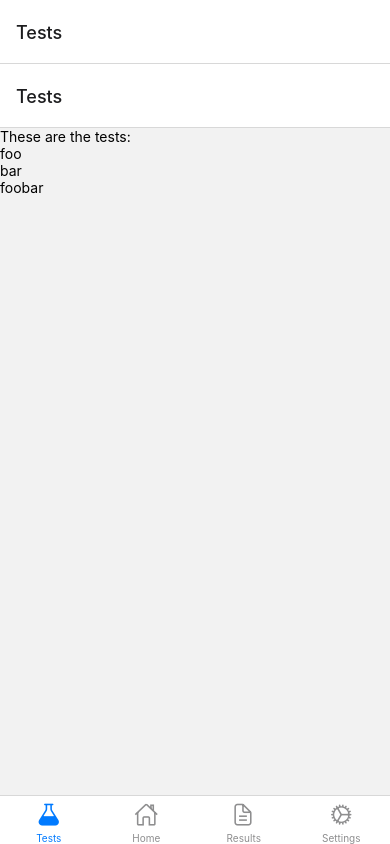
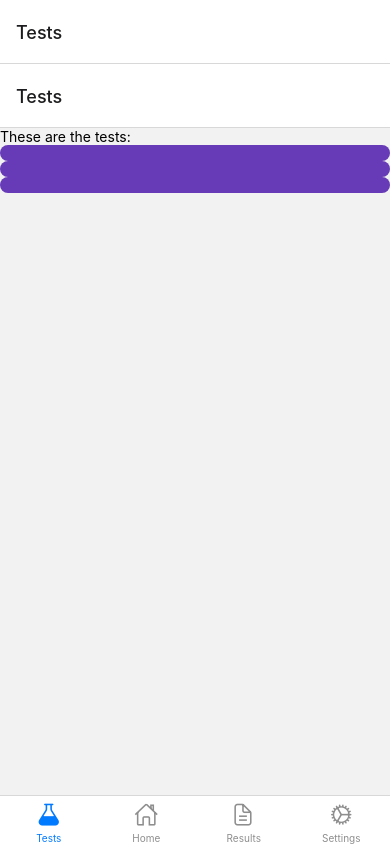
Before and after one commit to bennetthilberg/amos-app, a React Native app: screen /Tests in a window 390 px wide. Built offline with nearby package versions, Linux system fonts and the light colour scheme.

Commit message:
Stack design stuff

```diff
--- a/package.json
+++ b/package.json
@@ -22,6 +22,7 @@
     "test": "jest"
   },
   "dependencies": {
+    "@expo/webpack-config": "^18.1.2",
     "@react-native-async-storage/async-storage": "^1.19.1",
     "@react-navigation/bottom-tabs": "^6.5.8",
     "@react-navigation/native": "^6.1.7",
@@ -31,13 +32,15 @@
     "jotai": "^2.2.2",
     "jotai-persist": "^0.0.0",
     "react": "18.2.0",
+    "react-dom": "18.2.0",
     "react-native": "^0.71.8",
     "react-native-elements": "^3.4.3",
     "react-native-gesture-handler": "~2.9.0",
     "react-native-reanimated": "~2.14.4",
     "react-native-safe-area-context": "4.5.0",
     "react-native-screens": "~3.20.0",
-    "react-native-vector-icons": "^10.0.0"
+    "react-native-vector-icons": "^10.0.0",
+    "react-native-web": "~0.18.10"
   },
   "devDependencies": {
     "@babel/core": "^7.20.0",
--- a/screens/TestsScreen.js
+++ b/screens/TestsScreen.js
@@ -3,6 +3,7 @@ import { createStackNavigator } from '@react-navigation/stack';
 import {View, Text,TouchableOpacity} from 'react-native';
 import TestScreen from '../screens/TestScreen';
 import { atom,useAtom } from 'jotai';
+import { Button } from 'react-native-elements';
 
 const Stack = createStackNavigator();
 
@@ -16,13 +17,13 @@ function TestsScreen({ navigation }){
         <Text>These are the tests:</Text>
         {list.map((item) => {
             return(
-            <TouchableOpacity
+            <Button
             key={item}
             onPress={
                 () => navigation.navigate('Test', {testData: item})
             }>
                 <Text>{item}</Text>
-            </TouchableOpacity>
+            </Button>
             );
         })}
         </View>
```
Also changed, not shown: 1 other file (tests, documents, lock files or other folders).
